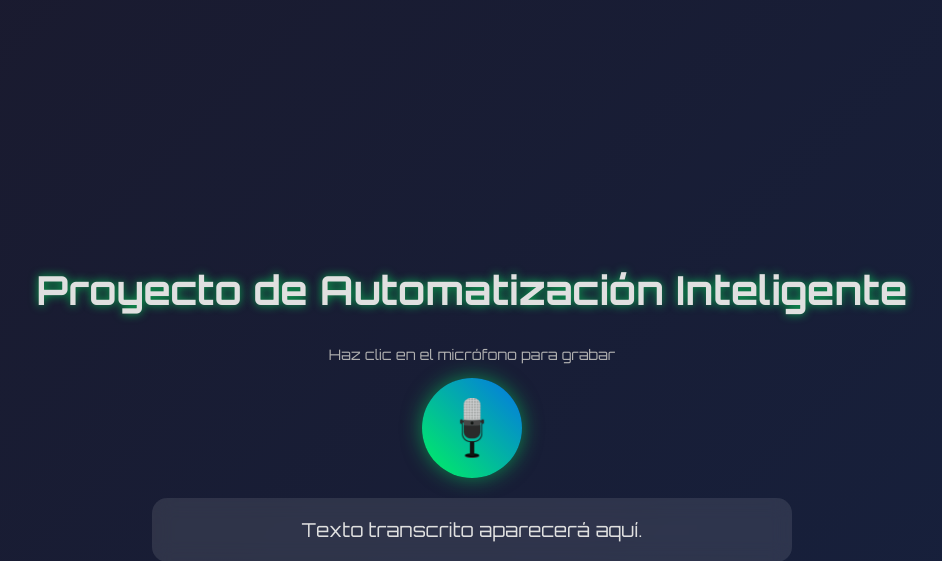
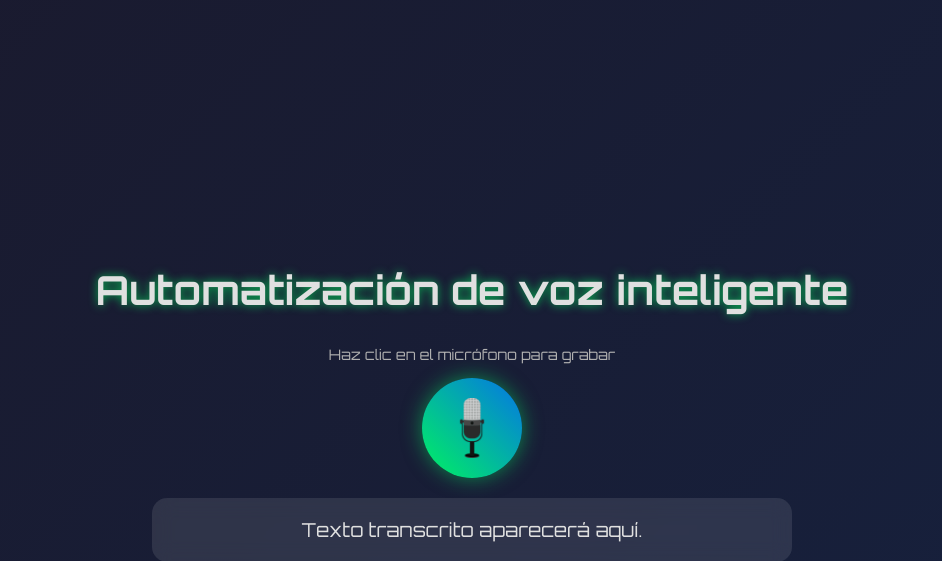
Before and after one commit to NoheSoft/SoftIoT, a Flask app: page / in a window 1280 px wide. Shown: the top 561 px of the page, without its empty margins (168-1110 px from the left). Run offline with Flask 3, Linux system fonts and the light colour scheme.

Commit message:
Update index.html

```diff
--- a/templates/index.html
+++ b/templates/index.html
@@ -1,7 +1,7 @@
 <!DOCTYPE html>
 <html>
 <head>
-    <title>Proyecto de Automatización Inteligente</title>
+    <title>Automatización de voz inteligente</title>
     <link href="https://fonts.googleapis.com/css2?family=Orbitron:wght@400;700&display=swap" rel="stylesheet">
     <style>
         body {
@@ -57,7 +57,7 @@
     </style>
 </head>
 <body>
-    <h1 class="title">Proyecto de Automatización Inteligente</h1>
+    <h1 class="title">Automatización de voz inteligente</h1>
     <p class="note">Haz clic en el micrófono para grabar</p>
     <button class="mic-button" onclick="startRecognition()">
         <img src="/static/mc.png" style="width: 60px; height: 60px;" onerror="this.src='https://via.placeholder.com/60?text=Mic';">
```
